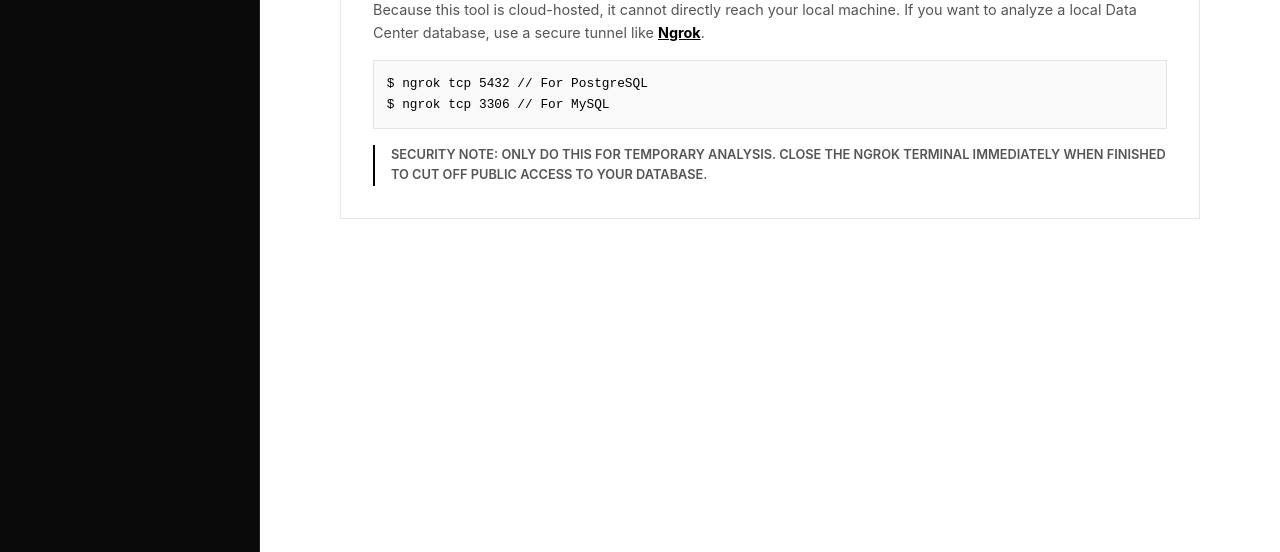
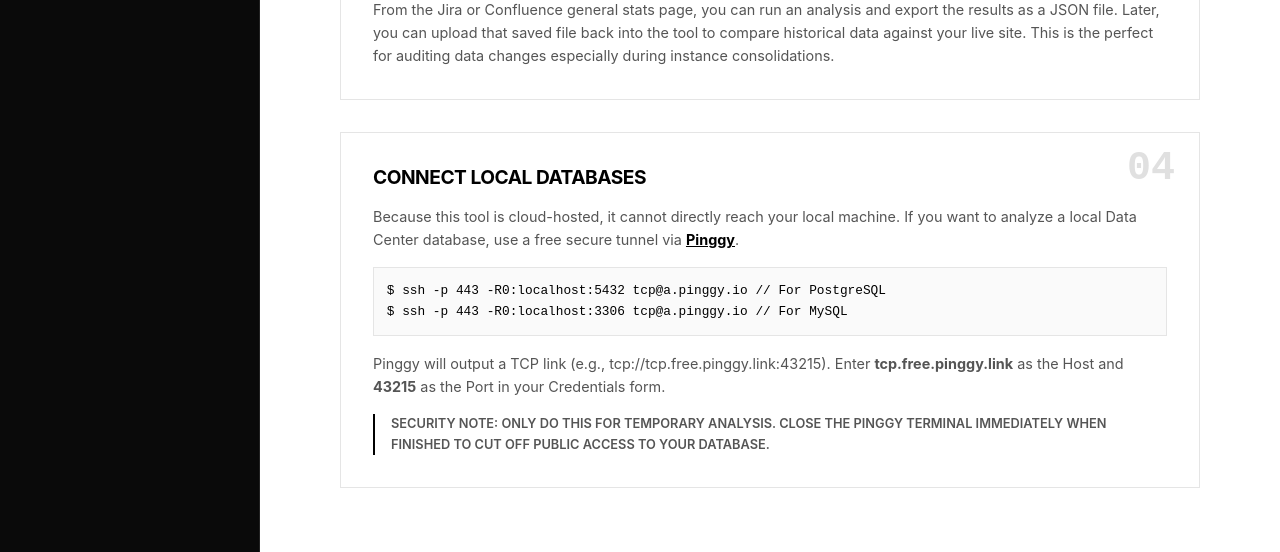
Before and after one commit to Dbolup/jira-confluence-analyzer, a website: page public/index.html in a window 1280 px wide and 1164 px high. Shown: the part 612-1164 px from the top of the page. Drawn offline with Linux system fonts and the light colour scheme.

Commit message:
Added pinggy instruction, Added export and import notes

```diff
--- a/public/index.html
+++ b/public/index.html
@@ -95,15 +95,26 @@
 
             <div class="card" style="grid-column: span 2;">
                 <div class="card-num">03</div>
+                <div class="card-title">Track Data Changes & Consolidations</div>
+                <div class="card-text">
+                    From the  Jira or Confluence general stats page, you can run an analysis and export the results as a JSON file. Later, you can upload that saved file back into the tool to compare historical data against your live site. This is the perfect for auditing data changes especially during instance consolidations.
+                </div>
+            </div>
+
+            <div class="card" style="grid-column: span 2;">
+                <div class="card-num">04</div>
                 <div class="card-title">Connect Local Databases</div>
                 <div class="card-text">
-                    Because this tool is cloud-hosted, it cannot directly reach your local machine. If you want to analyze a local Data Center database, use a secure tunnel like <a href="https://ngrok.com" target="_blank" class="highlight">Ngrok</a>.
+                    Because this tool is cloud-hosted, it cannot directly reach your local machine. If you want to analyze a local Data Center database, use a free secure tunnel via <a href="https://pinggy.io" target="_blank" class="highlight">Pinggy</a>.
                     <span class="code-snippet">
-                        $ ngrok tcp 5432  // For PostgreSQL<br>
-                        $ ngrok tcp 3306  // For MySQL
+                        $ ssh -p 443 -R0:localhost:5432 tcp@a.pinggy.io  // For PostgreSQL<br>
+                        $ ssh -p 443 -R0:localhost:3306 tcp@a.pinggy.io  // For MySQL
                     </span>
+                    <div style="margin-top: 1rem; color: #555;">
+                        Pinggy will output a TCP link (e.g., <code>tcp://tcp.free.pinggy.link:43215</code>). Enter <b>tcp.free.pinggy.link</b> as the Host and <b>43215</b> as the Port in your Credentials form.
+                    </div>
                     <div style="margin-top: 1rem; border-left: 2px solid var(--fg); padding-left: 1rem; font-size: 0.8rem; font-weight: 600; text-transform: uppercase;">
-                        Security Note: Only do this for temporary analysis. Close the Ngrok terminal immediately when finished to cut off public access to your database.
+                        Security Note: Only do this for temporary analysis. Close the Pinggy terminal immediately when finished to cut off public access to your database.
                     </div>
                 </div>
             </div>
```
